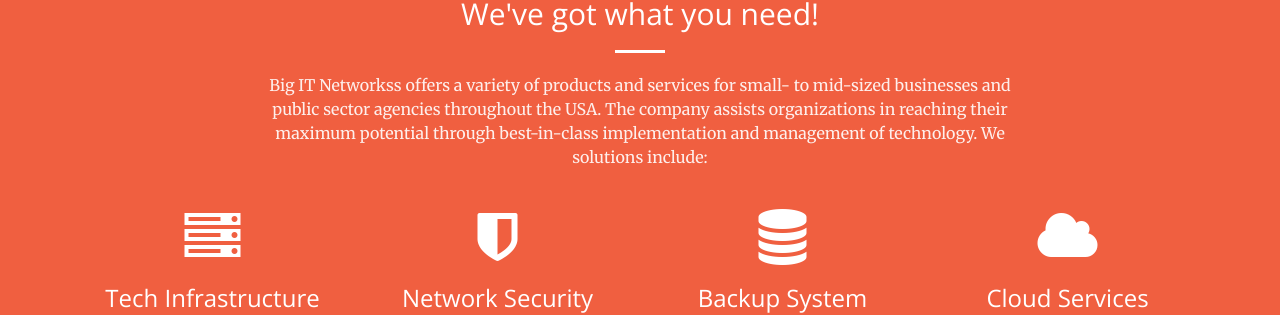
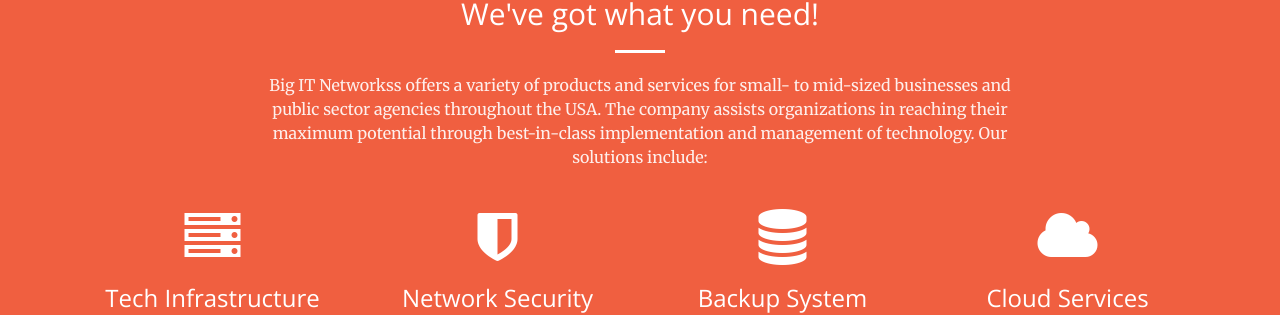
Before and after one commit to bigitnetworks/bigitnetworks.github.io, a Jekyll site: the page built from services.html, in a window 1280 px wide and 900 px high. Shown: the part 383-698 px from the top of the window. Built offline with Jekyll 4.4.1, drawn with Linux system fonts in a browser that asks for light colours.

Commit message:
Update services.html

```diff
--- a/services.html
+++ b/services.html
@@ -8,7 +8,7 @@ title: Services
 			<div class="col-lg-8 col-lg-offset-2 text-center">
 				<h2 class="section-heading">We've got what you need!</h2>
 				<hr class="light">
-				<p class="text-faded">Big IT Networkss offers a variety of products and services for small- to mid-sized businesses and public sector agencies throughout the USA. The company assists organizations in reaching their maximum potential through best-in-class implementation and management of technology. We solutions include:</p>
+				<p class="text-faded">Big IT Networkss offers a variety of products and services for small- to mid-sized businesses and public sector agencies throughout the USA. The company assists organizations in reaching their maximum potential through best-in-class implementation and management of technology. Our solutions include:</p>
 			</div>
 			<div class="col-xs-12">
 				<div class="col-lg-3 col-md-6 text-center">
```
